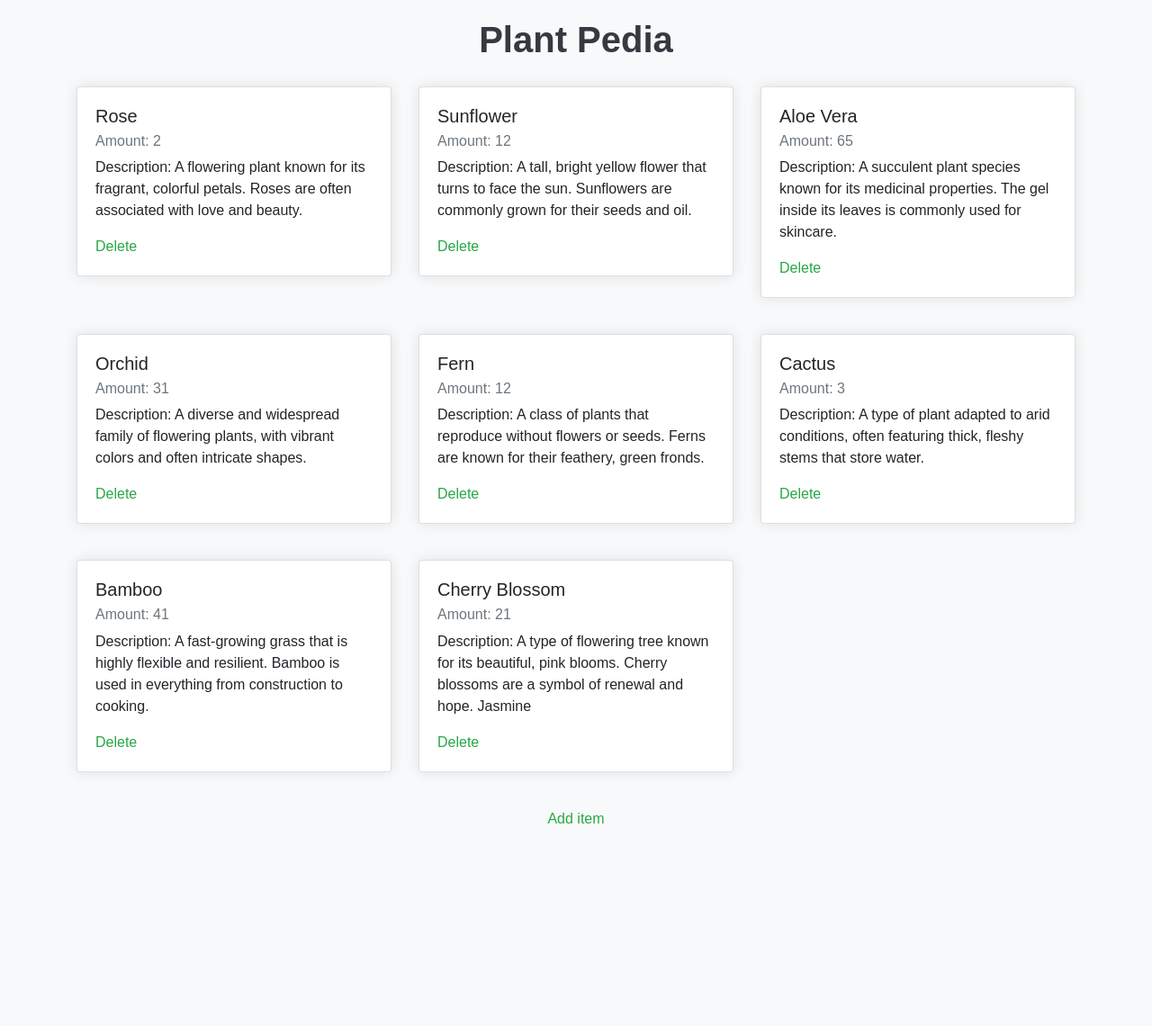
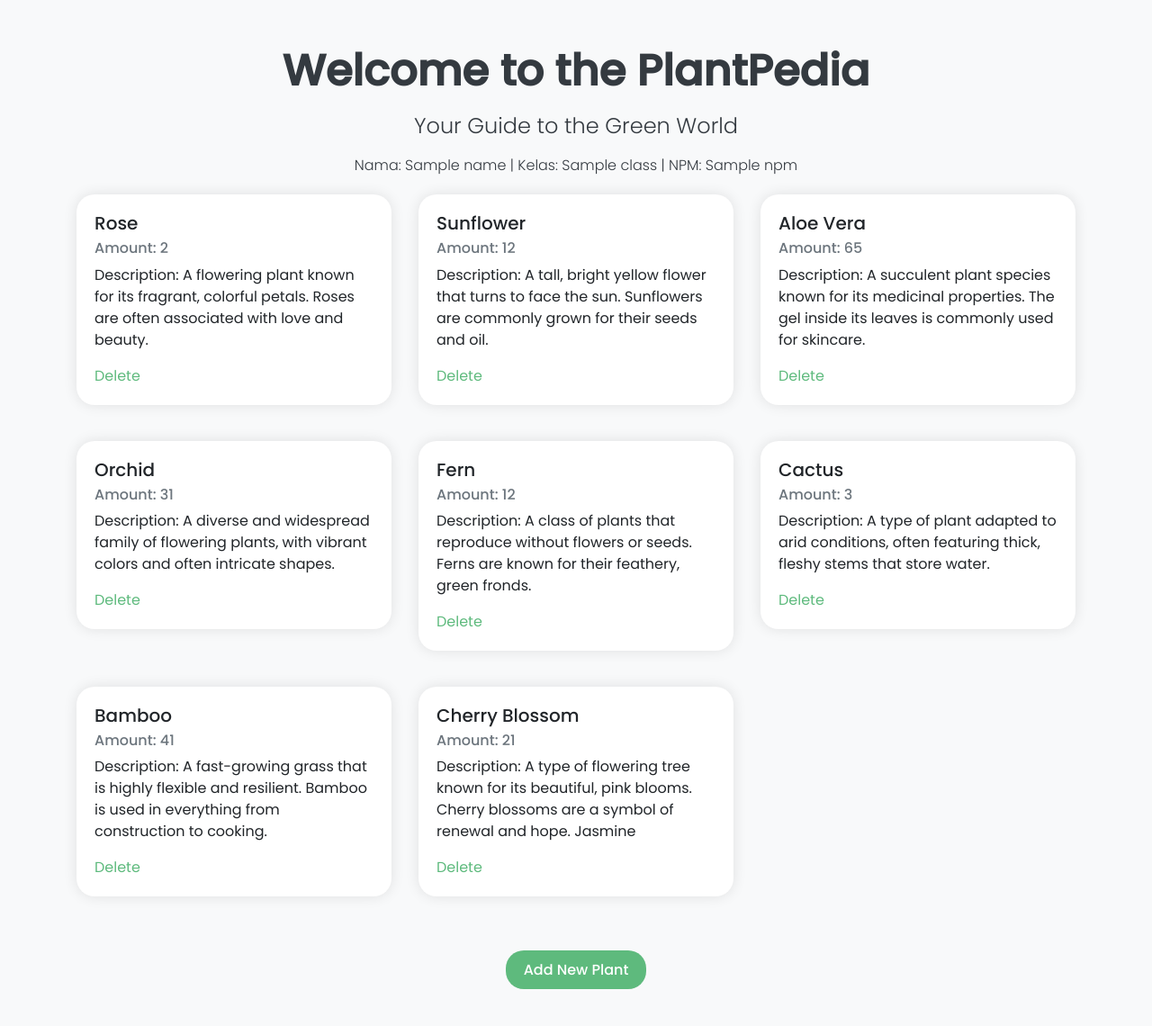
Before and after one commit to GhanyR/Tugas2, a Django app: template main/templates/main/all_items_detail.html in a window 1280 px wide. Shown: the whole page at 90% size. Before the commit the page ends 915 px from the top, so only its background shows below. Run offline with Django 4.2, Linux system fonts and the light colour scheme; data comes from the database, SQL or seed files in the repository; both versions use the stored data as it was after the commit; tables that the repository leaves empty hold one stand-in row (values such as "Sample post"); the template is opened without the code that fills it: values that come from a table or form of the project are taken from there, most other values are stand-ins (such as "Sample title", 1, 10 or a date in 2020); some libraries are stand-ins or nearby versions.

Commit message:
git push

```diff
--- /dev/null
+++ b/litellm_uuid.txt
@@ -0,0 +1 @@
+0208e06c-301c-40da-9171-f3082559a8c0
--- a/main/templates/main/all_items_detail.html
+++ b/main/templates/main/all_items_detail.html
@@ -1,31 +1,52 @@
 <!DOCTYPE html>
 <html>
 <head>
-    <title>Plant Pedia</title>
+    <title>PlantPedia</title>
     <link rel="stylesheet" href="https://stackpath.bootstrapcdn.com/bootstrap/4.1.3/css/bootstrap.min.css"/>
+    <link href="https://fonts.googleapis.com/css2?family=Poppins:wght@300;400;500&display=swap" rel="stylesheet">
     <style>
+        * {
+            transition: all 0.25s linear;
+        }
         body {
             background: #f8f9fa;
             font-family: 'Poppins', sans-serif;
         }
         h1 {
             text-align: center;
-            padding-top: 20px;
+            padding-top: 50px;
             color: #343a40;
             font-weight: bold;
+            font-size: 3em;
         }
-        a {
-            color: #28a745;
+        h2 {
+            text-align: center;
+            padding-top: 10px;
+            color: #343a40;
+            font-weight: 300;
+            font-size: 1.5em;
+        }
+        .info-bar {
+            text-align: center;
+            padding-top: 10px;
+            color: #343a40;
+            font-weight: 300;
+            font-size: 1em;
+        }
+        a, .btn-link {
+            color: #5eba7d;
             text-decoration: none;
         }
-        a:hover {
+        a:hover, .btn-link:hover {
             color: #218838;
             text-decoration: none;
             cursor: pointer;
         }
         .card {
             box-shadow: 0px 0px 15px rgba(0, 0, 0, 0.1);
-            transition: all .4s ease-in-out;
+            margin: 20px auto;
+            border: 0;
+            border-radius: 20px;
         }
         .card:hover {
             box-shadow: 0px 0px 20px rgba(0, 0, 0, 0.2);
@@ -33,39 +54,54 @@
         }
         .containerBtn {
             text-align: center;
-            padding: 20px 0;
+            padding: 50px 0;
+        }
+        .containerBtn a {
+            background: #5eba7d;
+            padding: 10px 20px;
+            border-radius: 20px;
+            color: #ffffff;
+            font-weight: 500;
+        }
+        div.card-body {
+            padding: 20px;
         }
     </style>
 </head>
 <body>
-    <h1>Plant Pedia</h1>
+    <h1>Welcome to the PlantPedia</h1>
+    <h2>Your Guide to the Green World</h2>
+    <div class="info-bar">
+        <span>Nama: {{ name }}</span> |
+        <span>Kelas: {{ class }}</span> |
+        <span>NPM: {{ npm }}</span>
+    </div>
     <div class="container">
         <div class="row">
             {% for item in items %}
-                <div class="col-sm-4">
-                    <div class="card" style="margin:20px auto;">
+                <div class="col-lg-4 col-md-6">
+                    <div class="card">
                         <div class="card-body">
                             <h5 class="card-title">{{ item.name }}</h5>
                             <h6 class="card-subtitle mb-2 text-muted">Amount: {{ item.amount }}</h6>
                             <p class="card-text">Description: {{ item.description }}</p>
-                            <a href="{% url 'remove_item' item.pk %}" class="deleteBtn">Delete</a>
+                            <a href="{% url 'remove_item' item.pk %}" class="deleteBtn btn-link">Delete</a>
                         </div>
                     </div>
                 </div>
             {% empty %}
-                <p>No items available.</p>
+                <p class="text-center w-100">No items available right now.</p>
             {% endfor %}
         </div>
     </div>
     <div class="containerBtn">
-        <a href="{% url 'add_item' %}">Add item</a>
+        <a href="{% url 'add_item' %}">Add New Plant</a>
     </div>
     <script>
-        // Adding confirmation to delete functionality
-        let deleteBtns = Array.from(document.querySelectorAll('.deleteBtn'))
+        const deleteBtns = Array.from(document.querySelectorAll('.deleteBtn'))
         deleteBtns.forEach((btn) => {
             btn.addEventListener('click', (e) => {
-                if(!confirm('Are you sure you want to delete this item?')) {
+                if(!confirm('Are you sure you want to delete this plant?')) {
                     e.preventDefault()
                 }
             })
--- a/main/urls.py
+++ b/main/urls.py
@@ -3,9 +3,8 @@ from . import views
 from .views import add_item, remove_item
 
 urlpatterns = [
-    path('', views.index, name='index'),
     path('add_item/', add_item, name='add_item'),
     path('remove_item/<int:pk>/', remove_item, name='remove_item'),
-    path('item_detail/', views.all_items_detail, name='all_items_detail'),
+    path('', views.all_items_detail, name='all_items_detail'),
     path('item_detail/<int:pk>/', views.item_detail, name='item_detail'),
 ]
```
Also changed, not shown: main/views.py (+8 -1 lines), db.sqlite3.
